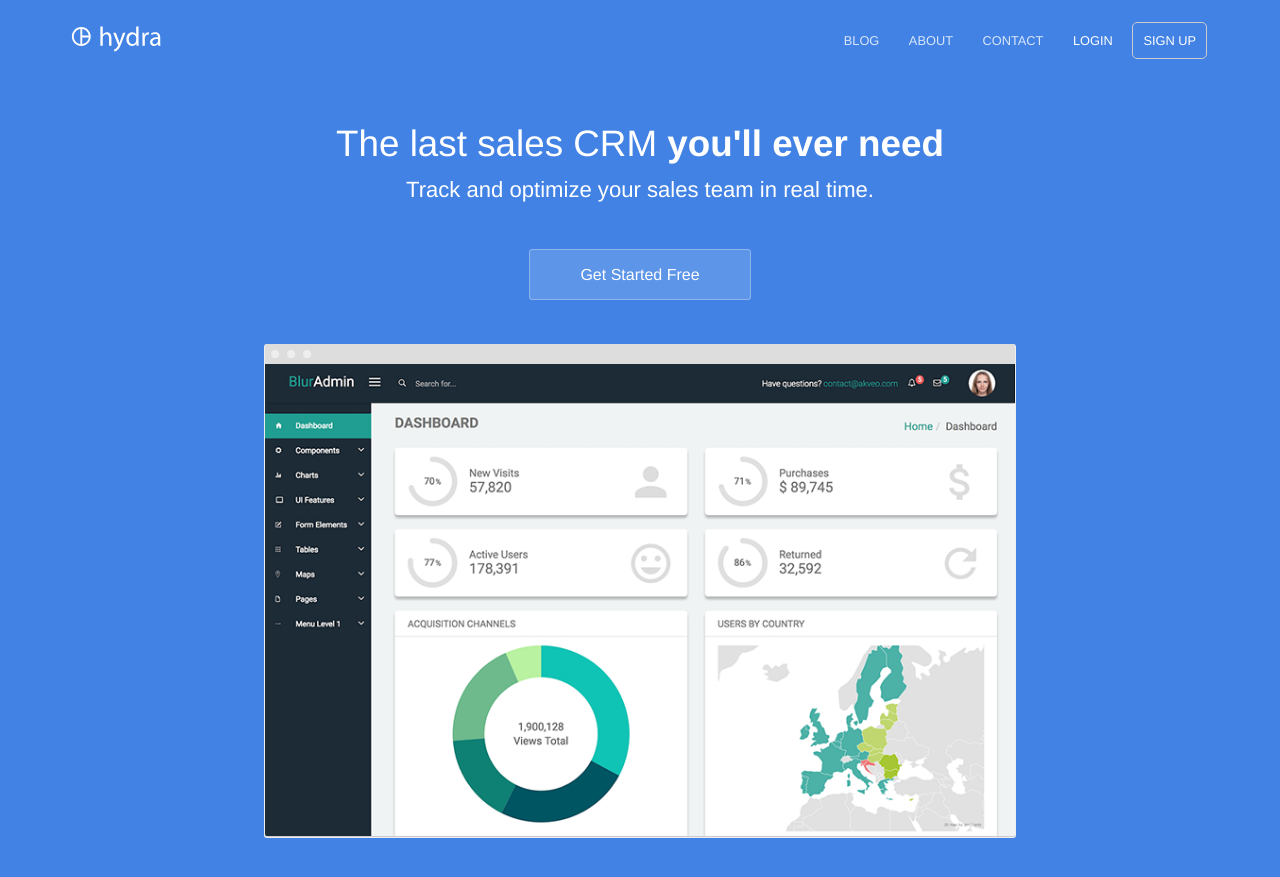
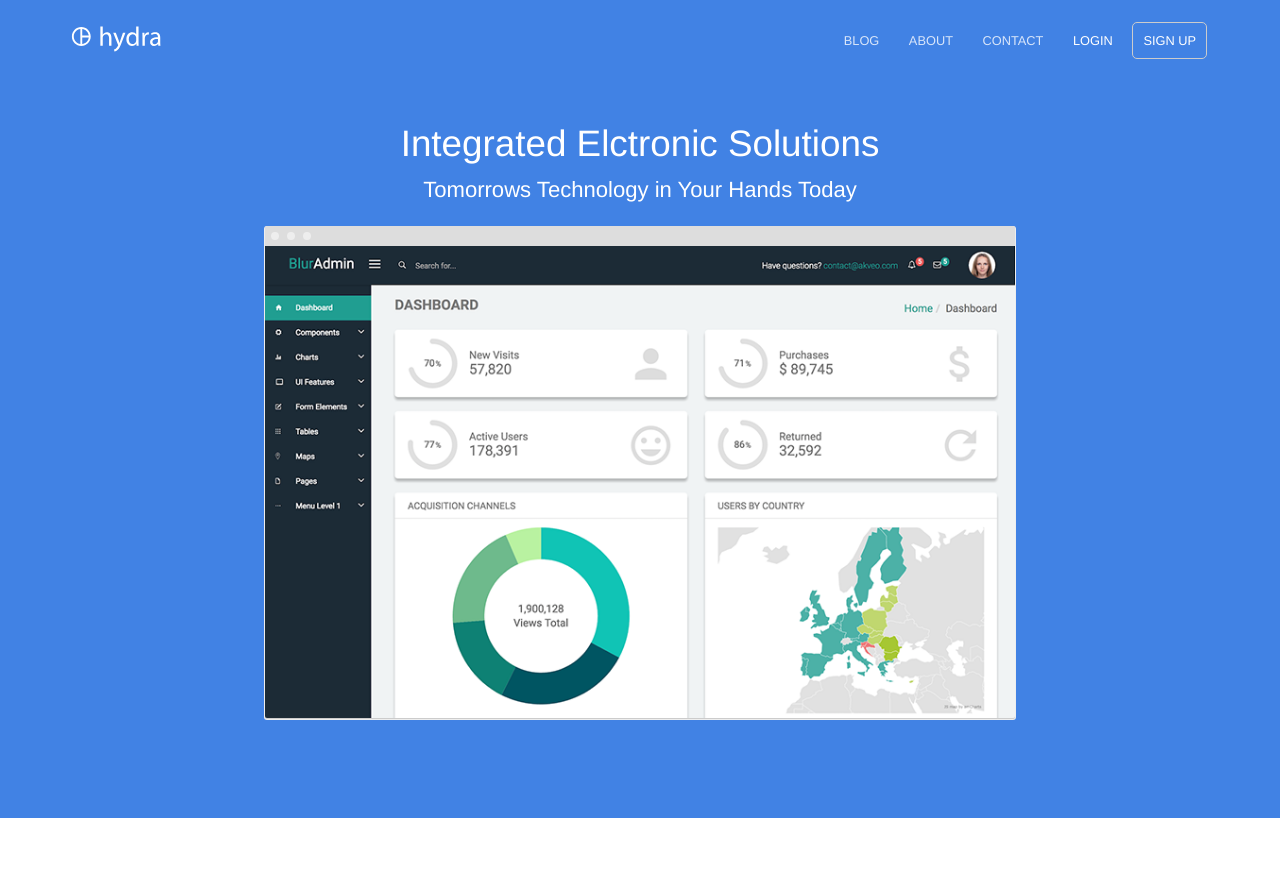
Before and after one commit to koelzerdev/koelzerdev.github.io, a Jekyll site: the page built from index.html, in a window 1280 px wide and 900 px high. Shown: the top 877 px of the window. Built offline with Jekyll 4.4.1, drawn with Linux system fonts in a browser that asks for light colours.

Commit message:
Update index.html

```diff
--- a/index.html
+++ b/index.html
@@ -1,12 +1,12 @@
 ---
-title: The last sales CRM you'll ever need
-description: Track and optimize your sales team in real time
+title: Integrated Elctronic Solutions
+description: Tomorrows Technology in Your Hands Today
 ---
 <section class="hero">
 	<div class="text-container">
-		<h1 class="editable">The last sales CRM <strong>you'll ever need</strong></h1>
-		<p class="subtext editable">Track and optimize your sales team in real time.</p>
-		<div class="cta button alt"><a href="{{ site.baseurl }}/contact/">Get Started Free</a></div>
+		<h1 class="editable">Integrated Elctronic Solutions</h1>
+		<p class="subtext editable">Tomorrows Technology in Your Hands Today</p>
+<!-- 		<div class="cta button alt"><a href="{{ site.baseurl }}/contact/">Get Started Free</a></div> -->
 		<div>
 			<img src="{{ site.baseurl }}/images/dashboard.png" alt="Screenshot" class="screenshot editable" />
 		</div>
```
